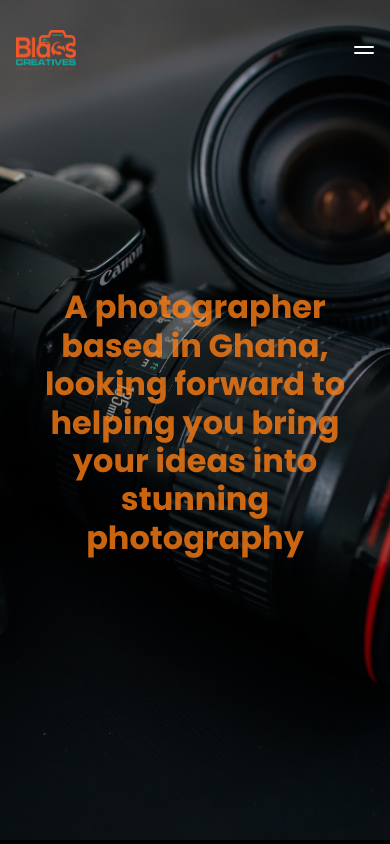
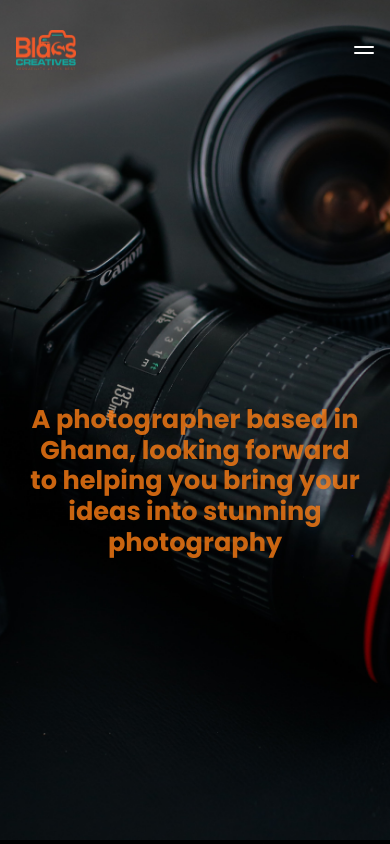
Before and after one commit to kwameaj67/blass_creatives, a React (Create React App) app: page / in a window 390 px wide. Shown: the top 844 px of the page. Built offline with nearby package versions, Linux system fonts and the light colour scheme.

Commit message:
fix responsiveness

```diff
--- a/src/Pages/Home/responsive.css
+++ b/src/Pages/Home/responsive.css
@@ -41,7 +41,7 @@
       }
       .intro-header h1{
         color: var(--orange);
-        font-size: 2rem;
+        font-size: 1.6rem;
         font-weight: 700;
         letter-spacing: 2%;
       }
@@ -103,11 +103,13 @@
         height: auto;
         z-index: 999;
         margin-right: 0px;
+        margin-bottom: 30px;
       }
       .accessories-area .accessories-item .details{
         text-align: start;
-        margin-bottom: 50px;
+        margin-bottom: 30px;
         padding-left: 0px;
+        /* margin:0px; */
       }
       .accessories-area .accessories-item .details .other-details{
         display: flex;
@@ -127,3 +129,14 @@
         display: none;
     }
 }
+@media screen and (max-width:450px){
+  .accessories-area .accessories-item .access-img{
+    width: 300px;
+    height: auto;
+    z-index: 999;
+    margin-right: 0px;
+  }
+  .intro-header h1{
+    margin-top: 70px;
+  }
+}
```
